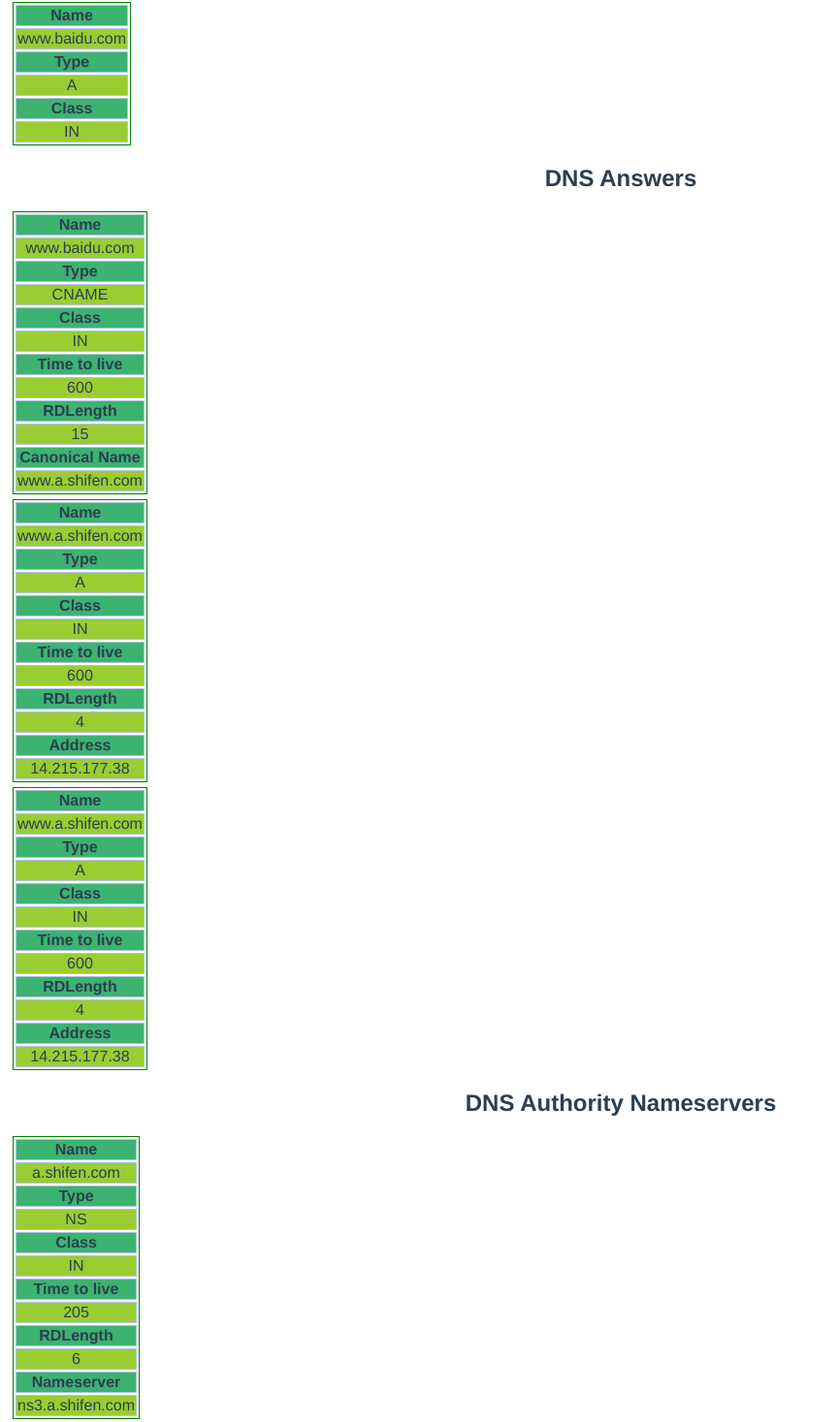
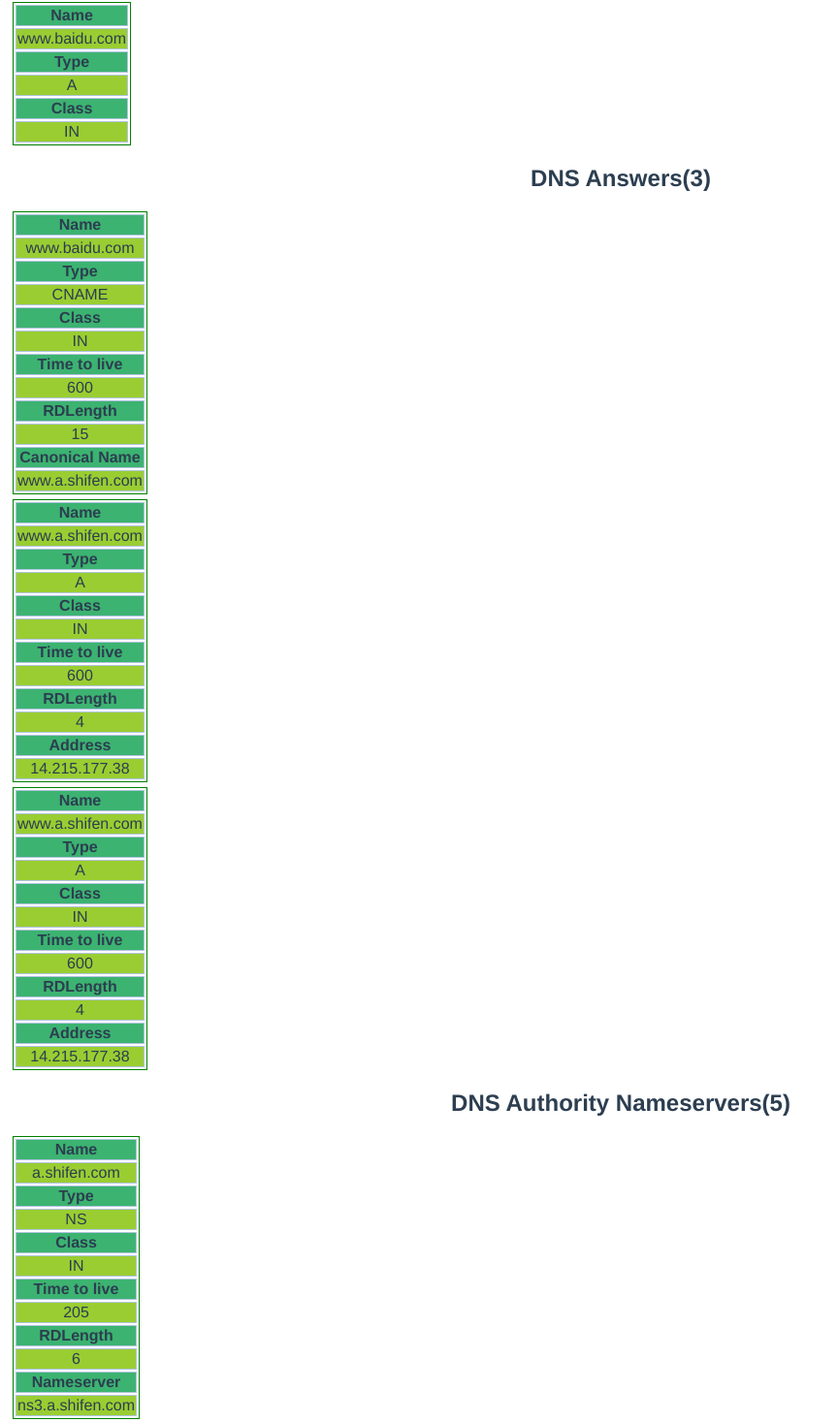
Before and after one commit to xiongmao86/dns-playground, a Vue app: page / in a window 1280 px wide. Shown: the part 548-2015 px from the top of the page at 97% size, without its empty margins (0-864 px from the left). Built offline with nearby package versions, Linux system fonts and the light colour scheme.

Commit message:
Refactor RRs.

```diff
--- a/src/App.vue
+++ b/src/App.vue
@@ -3,33 +3,31 @@
       <h1>The Anatomy of DNS Packet</h1>
       <h2>DNS Header</h2>
       <DNSHeader />
+
       <DNSQueryArray />
-      <h2>DNS Answers</h2>
-      <DNSResourceRecord v-for="(answer, index) in answers"
-        v-bind="answer"
-        v-bind:key="index" />
-      <h2>DNS Authority Nameservers</h2>
-      <DNSResourceRecord v-for="(nameserver, index) in nameservers"
-        v-bind="nameserver"
-        v-bind:key="index" />
-      <h2>DNS Additional Records</h2>
-      <DNSResourceRecord v-for="(record, index) in additional_records"
-        v-bind="record"
-        v-bind:key="index" />
+      <DNSResourceRecordArray
+        name="DNS Answers"
+        :records="answers" />
+      <DNSResourceRecordArray
+        name="DNS Authority Nameservers"
+        :records="nameservers" />
+      <DNSResourceRecordArray
+        name="DNS Addtional Records"
+        :records="additional_records" />>
   </div>
 </template>
 
 <script>
 import DNSHeader from './components/DNSHeader.vue'
 import DNSQueryArray from './components/DNSQueryArray.vue'
-import DNSResourceRecord from './components/DNSResourceRecord.vue'
+import DNSResourceRecordArray from './components/DNSResourceRecordArray.vue'
 
 export default {
   name: 'App',
   components: {
     DNSHeader,
     DNSQueryArray,
-    DNSResourceRecord
+    DNSResourceRecordArray
   },
   data () {
     return {
--- /dev/null
+++ b/src/components/DNSResourceRecordArray.vue
@@ -0,0 +1,26 @@
+<template>
+    <div>
+        <h2>{{name}}({{records.length}})</h2>
+        <DNSResourceRecord v-for="(record, index) in records"
+            v-bind="record"
+            v-bind:key="index" />
+    </div>
+</template>
+
+<script>
+import DNSResourceRecord from "./subcomponents/DNSResourceRecord.vue"
+
+export default {
+    components: {
+        DNSResourceRecord
+    },
+    props: {
+        name: String,
+        records: Array
+    }
+}
+</script>
+
+<style scoped>
+
+</style>
```
Also changed, not shown: src/components/subcomponents/DNSResourceRecord.vue (renamed from src/components/DNSResourceRecord.vue).
